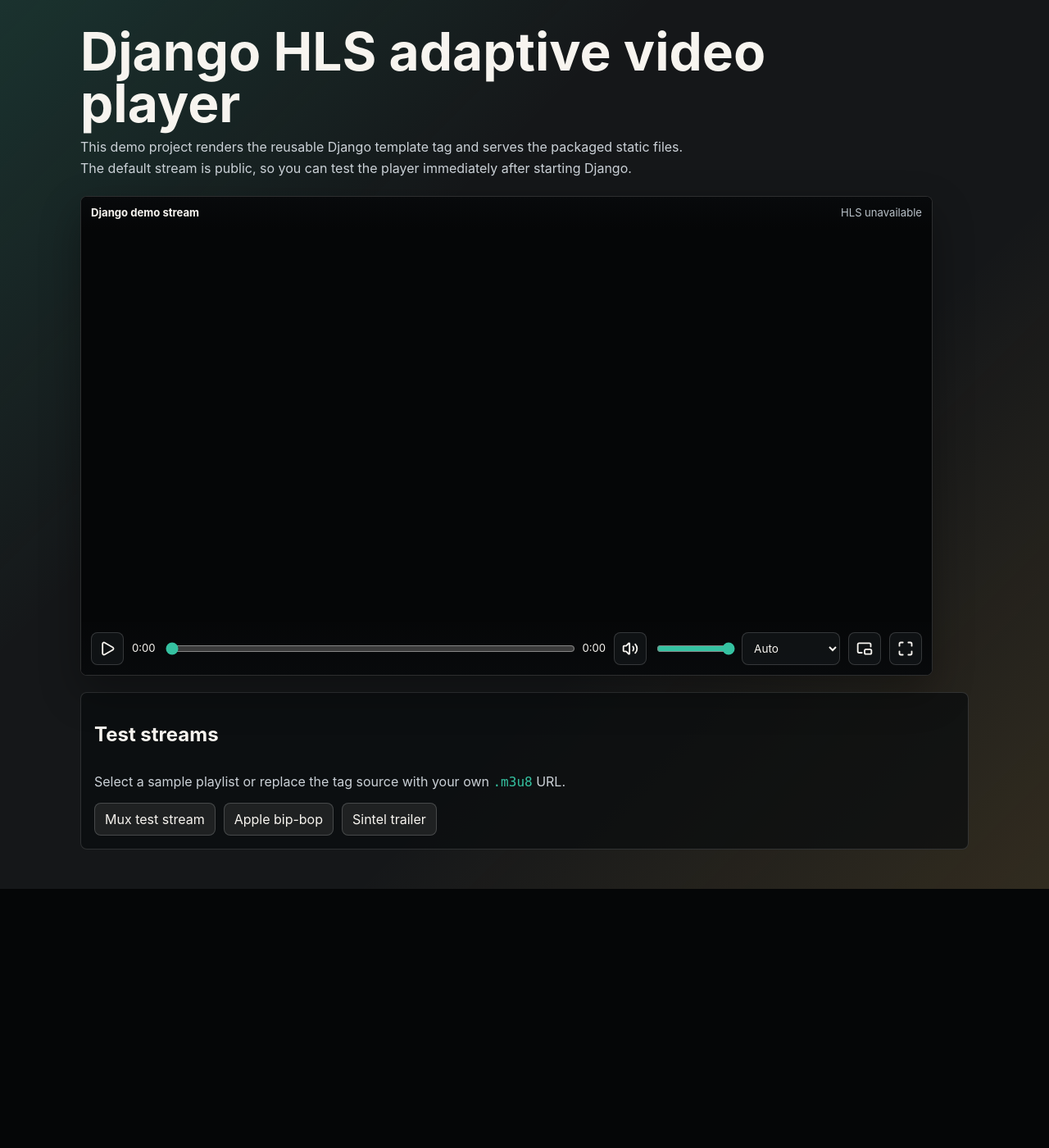
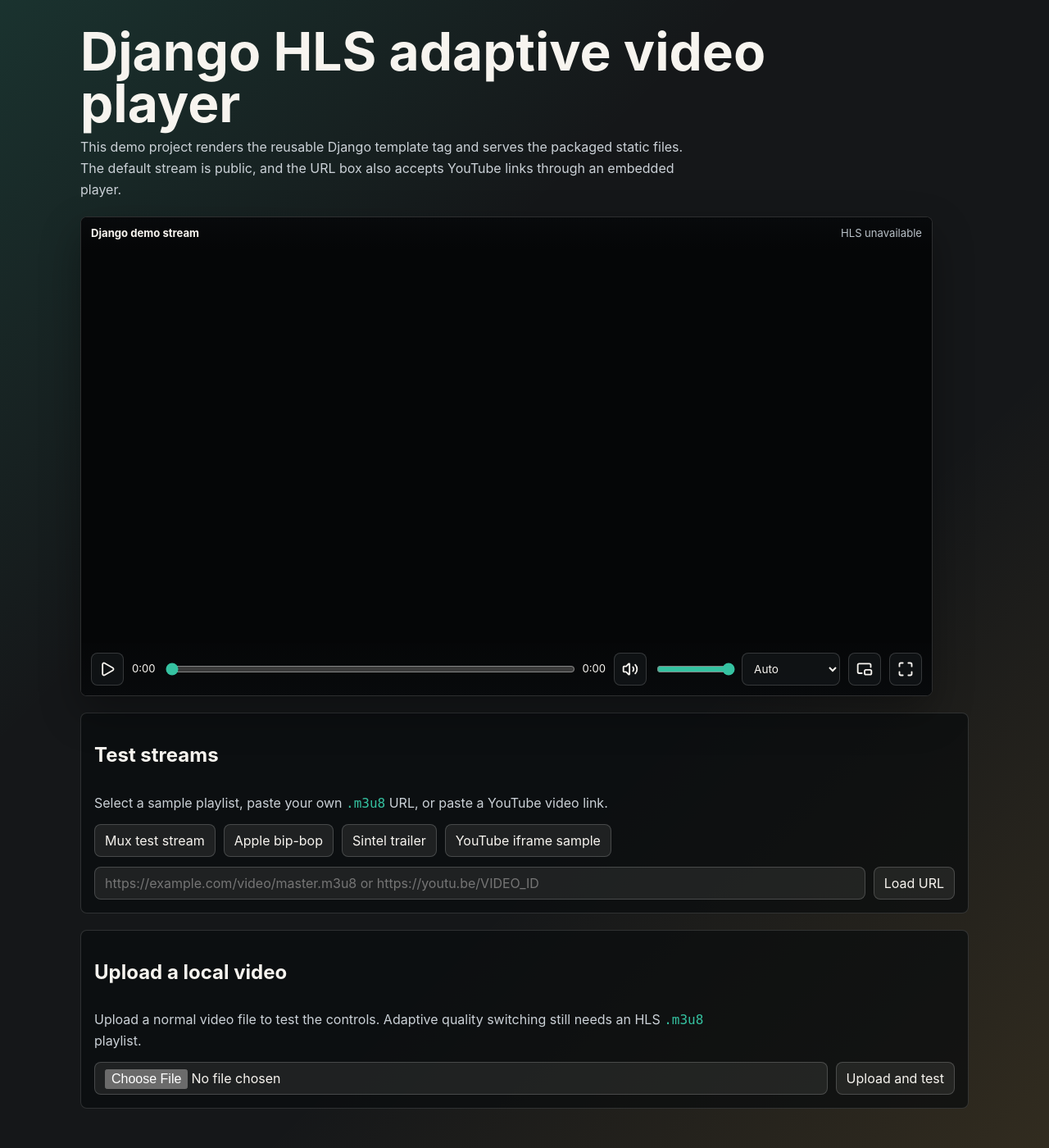
Before and after one commit to saulnyongesa/adaptive_video_player, a Django app: page / in a window 1280 px wide. Shown: the whole page at 82% size. Before the commit the page ends 1084 px from the top, so only its background shows below. Run offline with Django 4.2, Linux system fonts and the light colour scheme.

Commit message:
Add YouTube support and enhance demo functionality
- Implement demo support for YouTube links using an iframe embed player.
- Update README with instructions for testing YouTube links.
- Modify demo template to handle YouTube video URLs.
- Add a sample YouTube stream to the demo context.
- Update project URLs in pyproject.toml to reflect the correct repository.

```diff
--- a/demo/templates/demo/index.html
+++ b/demo/templates/demo/index.html
@@ -64,13 +64,41 @@
         background: rgba(11, 13, 15, 0.72);
       }
 
-      .stream-list {
+      .youtube-player {
+        display: none;
+        width: min(100%, 1040px);
+        aspect-ratio: 16 / 9;
+        overflow: hidden;
+        border: 1px solid rgba(255, 255, 255, 0.14);
+        border-radius: 8px;
+        background: #050607;
+        box-shadow: 0 20px 50px rgba(0, 0, 0, 0.32);
+      }
+
+      .youtube-player.is-active {
+        display: block;
+      }
+
+      .youtube-player iframe {
+        width: 100%;
+        height: 100%;
+        border: 0;
+      }
+
+      .stream-list,
+      .stream-form,
+      .upload-form {
         display: flex;
         flex-wrap: wrap;
         gap: 10px;
+        align-items: center;
       }
 
-      .stream-list button {
+      .stream-list button,
+      .stream-form button,
+      .upload-form button,
+      .stream-form input,
+      .upload-form input {
         min-height: 40px;
         border: 1px solid rgba(255, 255, 255, 0.18);
         border-radius: 8px;
@@ -81,10 +109,32 @@
         cursor: pointer;
       }
 
+      .stream-form input,
+      .upload-form input {
+        flex: 1 1 320px;
+        min-width: 0;
+        padding: 0 12px;
+        cursor: text;
+      }
+
+      .upload-form input {
+        padding-top: 8px;
+      }
+
       .stream-list button:hover,
-      .stream-list button:focus-visible {
+      .stream-list button:focus-visible,
+      .stream-form button:hover,
+      .stream-form button:focus-visible,
+      .upload-form button:hover,
+      .upload-form button:focus-visible,
+      .stream-form input:focus-visible,
+      .upload-form input:focus-visible {
         border-color: #35c2a1;
         outline: none;
+      }
+
+      .status {
+        color: #f2b84b;
       }
 
       code {
@@ -98,37 +148,127 @@
         <h1>Django HLS adaptive video player</h1>
         <p>
           This demo project renders the reusable Django template tag and serves the packaged static files.
-          The default stream is public, so you can test the player immediately after starting Django.
+          The default stream is public, and the URL box also accepts YouTube links through an embedded player.
         </p>
       </header>
 
       {% adaptive_video_player default_stream title="Django demo stream" player_id="demo-player" %}
+      <section class="youtube-player" id="youtube-player" aria-label="YouTube player"></section>
 
       <section class="panel" aria-labelledby="streams-heading">
         <h2 id="streams-heading">Test streams</h2>
-        <p>Select a sample playlist or replace the tag source with your own <code>.m3u8</code> URL.</p>
+        <p>Select a sample playlist, paste your own <code>.m3u8</code> URL, or paste a YouTube video link.</p>
         <div class="stream-list">
           {% for stream in sample_streams %}
-            <button type="button" data-stream-url="{{ stream.url }}">{{ stream.name }}</button>
+            <button type="button" data-stream-url="{{ stream.url }}" data-stream-title="{{ stream.name }}">{{ stream.name }}</button>
           {% endfor %}
         </div>
+        <form class="stream-form" id="stream-form">
+          <input id="stream-url" type="url" placeholder="https://example.com/video/master.m3u8 or https://youtu.be/VIDEO_ID" aria-label="Video URL">
+          <button type="submit">Load URL</button>
+        </form>
+      </section>
+
+      <section class="panel" aria-labelledby="upload-heading">
+        <h2 id="upload-heading">Upload a local video</h2>
+        <p>Upload a normal video file to test the controls. Adaptive quality switching still needs an HLS <code>.m3u8</code> playlist.</p>
+        <form class="upload-form" method="post" enctype="multipart/form-data">
+          {% csrf_token %}
+          <input type="file" name="video_file" accept="video/mp4,video/webm,video/ogg,video/quicktime,.m4v" aria-label="Video file">
+          <button type="submit">Upload and test</button>
+        </form>
+        {% if upload_error %}
+          <p class="status">{{ upload_error }}</p>
+        {% endif %}
       </section>
     </main>
 
     <script>
+      const playerRoot = document.getElementById("demo-player");
+      const youtubeRoot = document.getElementById("youtube-player");
+
+      function getYouTubeId(url) {
+        try {
+          const parsed = new URL(url);
+          const host = parsed.hostname.replace(/^www\./, "");
+
+          if (host === "youtu.be") {
+            return parsed.pathname.split("/").filter(Boolean)[0] || "";
+          }
+
+          if (host === "youtube.com" || host === "youtube-nocookie.com" || host.endsWith(".youtube.com")) {
+            if (parsed.searchParams.get("v")) return parsed.searchParams.get("v");
+
+            const parts = parsed.pathname.split("/").filter(Boolean);
+            const marker = ["embed", "shorts", "live"].find((item) => parts.includes(item));
+            if (marker) return parts[parts.indexOf(marker) + 1] || "";
+          }
+        } catch (error) {
+          return "";
+        }
+
+        return "";
+      }
+
+      function showNativePlayer() {
+        youtubeRoot.classList.remove("is-active");
+        youtubeRoot.innerHTML = "";
+        playerRoot.style.display = "";
+      }
+
+      function showYouTubePlayer(videoId, title) {
+        if (!videoId) return;
+        playerRoot.avp?.destroyHls?.();
+        playerRoot.querySelector("video").pause();
+        playerRoot.style.display = "none";
+        youtubeRoot.classList.add("is-active");
+        youtubeRoot.innerHTML = "";
+
+        const iframe = document.createElement("iframe");
+        iframe.title = title || "YouTube video player";
+        iframe.allow = "accelerometer; autoplay; clipboard-write; encrypted-media; gyroscope; picture-in-picture; web-share";
+        iframe.allowFullscreen = true;
+        iframe.referrerPolicy = "strict-origin-when-cross-origin";
+        iframe.src = `https://www.youtube.com/embed/${encodeURIComponent(videoId)}?rel=0&playsinline=1`;
+        youtubeRoot.appendChild(iframe);
+      }
+
+      function loadDemoSource(url, title) {
+        if (!url || !window.AdaptiveVideoPlayer) return;
+        const youtubeId = getYouTubeId(url);
+        if (youtubeId) {
+          showYouTubePlayer(youtubeId, title);
+          return;
+        }
+
+        showNativePlayer();
+        if (!playerRoot.avp) {
+          playerRoot.dataset.avpReady = "true";
+          playerRoot.avp = new window.AdaptiveVideoPlayer(playerRoot, { src: url });
+          if (title) {
+            const titleNode = playerRoot.querySelector(".avp__title");
+            if (titleNode) titleNode.textContent = title;
+          }
+        } else {
+          playerRoot.avp.setSource(url, { title });
+        }
+      }
+
       document.querySelectorAll("[data-stream-url]").forEach((button) => {
         button.addEventListener("click", () => {
-          const root = document.getElementById("demo-player");
-          const video = root.querySelector("video");
-          root.avp?.destroy();
-          root.dataset.src = button.dataset.streamUrl;
-          root.dataset.avpReady = "";
-          video.pause();
-          video.removeAttribute("src");
-          video.load();
-          root.avp = new window.AdaptiveVideoPlayer(root, { src: button.dataset.streamUrl });
+          loadDemoSource(button.dataset.streamUrl, button.dataset.streamTitle);
         });
       });
+
+      document.getElementById("stream-form").addEventListener("submit", (event) => {
+        event.preventDefault();
+        const input = document.getElementById("stream-url");
+        loadDemoSource(input.value.trim(), "Custom video URL");
+      });
+
+      {% if uploaded_video_url %}
+        loadDemoSource("{{ uploaded_video_url }}", "Uploaded video file");
+      {% endif %}
     </script>
   </body>
 </html>
--- a/demo/views.py
+++ b/demo/views.py
@@ -46,6 +46,10 @@
                 "name": "Sintel trailer",
                 "url": "https://bitdash-a.akamaihd.net/content/sintel/hls/playlist.m3u8",
             },
+            {
+                "name": "YouTube iframe sample",
+                "url": "https://www.youtube.com/watch?v=M7lc1UVf-VE",
+            },
         ],
     }
     return render(request, "demo/index.html", context)
--- a/pyproject.toml
+++ b/pyproject.toml
@@ -31,8 +31,8 @@
 dependencies = ["Django>=4.2"]
 
 [project.urls]
-Homepage = "https://github.com/your-org/django-adaptive-video-player"
-Issues = "https://github.com/your-org/django-adaptive-video-player/issues"
+Homepage = "https://github.com/saulnyongesa/adaptive_video_player"
+Issues = "https://github.com/saulnyongesa/adaptive_video_player/issues"
 
 [tool.setuptools.packages.find]
 include = ["adaptive_video_player*"]
```
Also changed, not shown: README.md.
